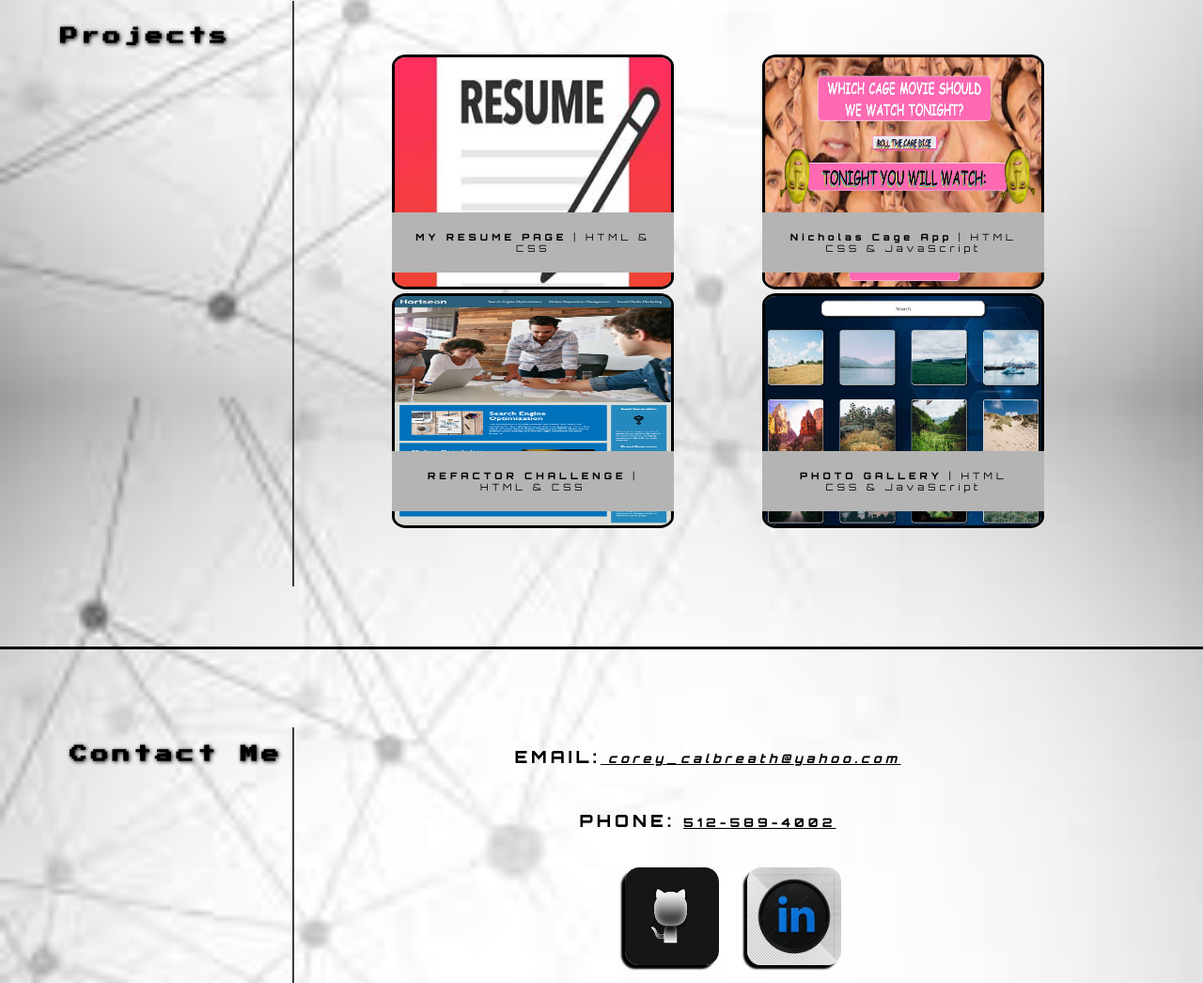
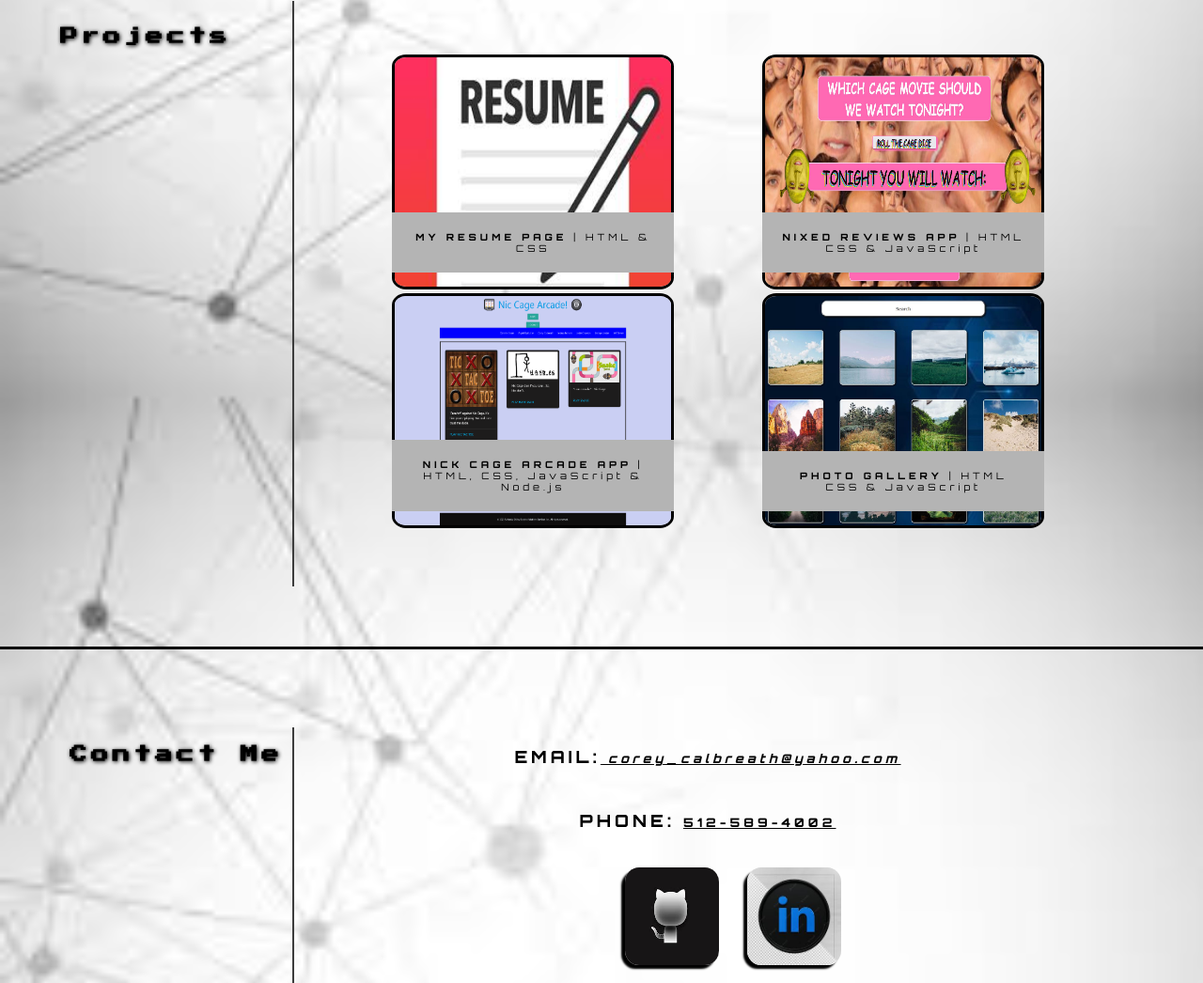
Before and after one commit to CoreyDC/my-portfolio-page, a plain HTML site: page index.html in a window 1280 px wide. Shown: the part 851-1897 px from the top of the page at 94% size. Drawn offline with Linux system fonts and the light colour scheme; a web font is replaced by a local one.

Commit message:
added nick arcade project

```diff
--- a/assets/CSS/styles.css
+++ b/assets/CSS/styles.css
@@ -223,7 +223,7 @@ h4 {
         display: inline-block;
         position: absolute;
         right: 0;
-        top: 0;                                          /*  HEADER AND SUBTITLE COMPLETE FOR 768 */
+        top: 0;
     }
 
     /* ABOUT ME MEDIA Q'S 768 */
@@ -246,7 +246,7 @@ h4 {
     #about-me p {
         border-left: 2px solid #3c3c3c;
         padding: 2%;
-    }                                                 /* ABOUT-ME DONE FOR 768 */
+    }
 
     /* PROJECTS MEDIA Q'S 768 */
 
@@ -269,7 +269,7 @@ h4 {
     .proj p {
         position: absolute;
         bottom: 5%;
-        left: 0                                       /*  PROJECTS MEDIA DONE 768 */
+        left: 0
     }
 
     /* CONTACTS MEDIA Q'S 768 */
--- a/index.html
+++ b/index.html
@@ -54,13 +54,13 @@
                         </figure>
 
                         <figure class="proj">
-                            <p><b>Nicholas Cage App</b> | HTML CSS & JavaScript</p>
+                            <p><b>NIXED REVIEWS APP</b> | HTML CSS & JavaScript</p>
                             <a href="https://coreydc.github.io/Nixed-Reviews/"><img src="./assets/images/nixed-reviews.jpg" alt="screenshot image of Nixed reviews website project from UT bootcamp"></a>
                         </figure>
 
                         <figure class="proj">
-                            <p><b>REFACTOR CHALLENGE</b> | HTML & CSS</p>
-                            <a href="https://coreydc.github.io/module-1-refactor-challenge/"><img src="./assets/images/module-1-refactor-challenge.png" alt="screenshot image of the module 1 refactor project from UT coding bootcamp"></a>
+                            <p><b>NICK CAGE ARCADE APP</b> | HTML, CSS, JavaScript & Node.js</p>
+                            <a href="https://nic-tac-toe.herokuapp.com/login"><img src="./assets/images/Nick Cage Arcade.png" alt="screenshot image of the module 1 refactor project from UT coding bootcamp"></a>
                         </figure>
 
                         <figure class="proj">
```
Also changed, not shown: assets/images/Nick Cage Arcade.png (added).
